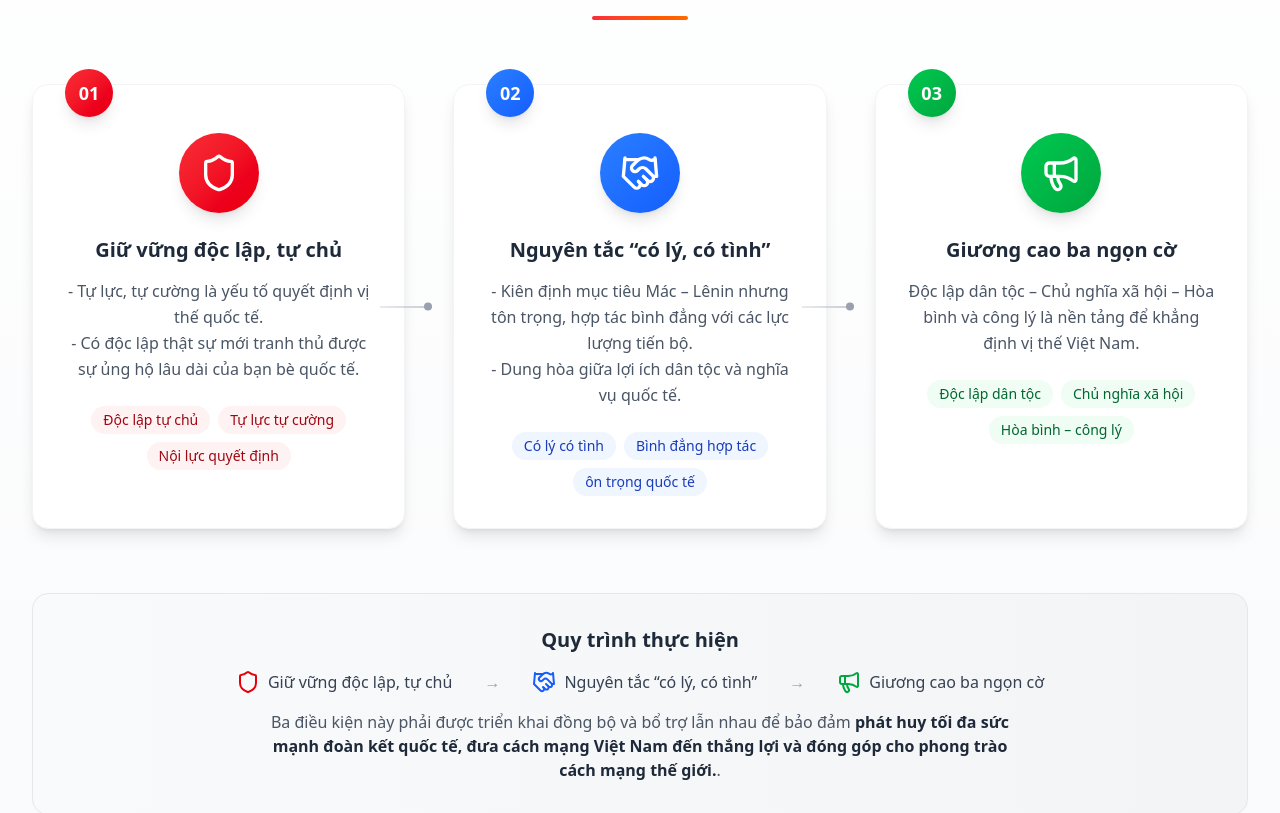
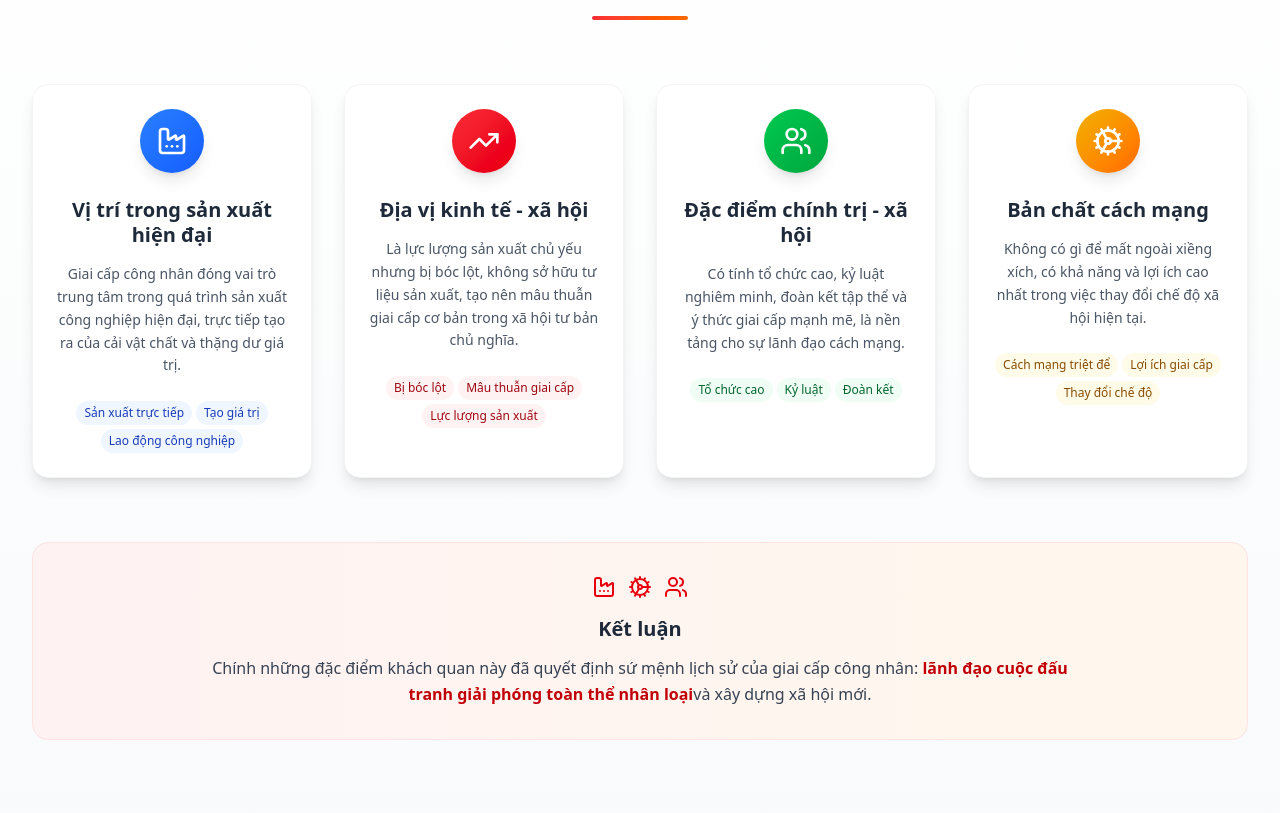
Before and after one commit to gitdev-mdat/HCM_Assignment, a React (Vite) app: page / in a window 1280 px wide. Shown: the part 1700-2513 px from the top of the page. Built offline with nearby package versions, Linux system fonts and the light colour scheme.

Commit message:
Sửa lại quy trình thực hiện và xóa section bị trùng

```diff
--- a/src/App.jsx
+++ b/src/App.jsx
@@ -23,9 +23,6 @@ function App() {
       <HeroSection />
       <div data-aos="fade-up">
         <IntroSection />
-      </div>
-      <div data-aos="fade-up">
-        <HowSection />
       </div>
       <div data-aos="fade-up">
         <WhySection />
--- a/src/components/presentation/HowSection.jsx
+++ b/src/components/presentation/HowSection.jsx
@@ -92,28 +92,28 @@ const HowSection = () => {
             <div className="flex flex-col md:flex-row items-center justify-center gap-4 md:gap-8">
               <div className="flex items-center gap-2">
                 <Shield className="w-6 h-6 text-red-600" />
-                <span className="text-gray-700 font-medium">Giữ vững độc lập, tự chủ</span>
+                <span className="text-gray-700 font-medium">Củng cố nội lực</span>
               </div>
               <div className="hidden md:block text-gray-400">→</div>
               <div className="flex items-center gap-2">
                 <Handshake className="w-6 h-6 text-blue-600" />
                 <span className="text-gray-700 font-medium">
-                  Nguyên tắc “có lý, có tình”
+                  Ngoại giao “có lý, có tình”
                 </span>
               </div>
               <div className="hidden md:block text-gray-400">→</div>
               <div className="flex items-center gap-2">
                 <Megaphone className="w-6 h-6 text-green-600" />
                 <span className="text-gray-700 font-medium">
-                  Giương cao ba ngọn cờ
+                  Lan tỏa giá trị Việt Nam
                 </span>
               </div>
             </div>
             <p className="text-gray-600 mt-4 max-w-3xl mx-auto">
-              Ba điều kiện này phải được triển khai đồng bộ và bổ trợ lẫn nhau để bảo đảm
+              Ba bước này cần được tiến hành
               <span className="font-semibold text-gray-800">
                 {" "}
-                phát huy tối đa sức mạnh đoàn kết quốc tế, đưa cách mạng Việt Nam đến thắng lợi và đóng góp cho phong trào cách mạng thế giới.
+                đồng bộ và hỗ trợ lẫn nhau để phát huy tối đa sức mạnh đoàn kết quốc tế, nâng cao uy tín và vị thế của Việt Nam trên trường thế giới.
               </span>
               .
             </p>
```
